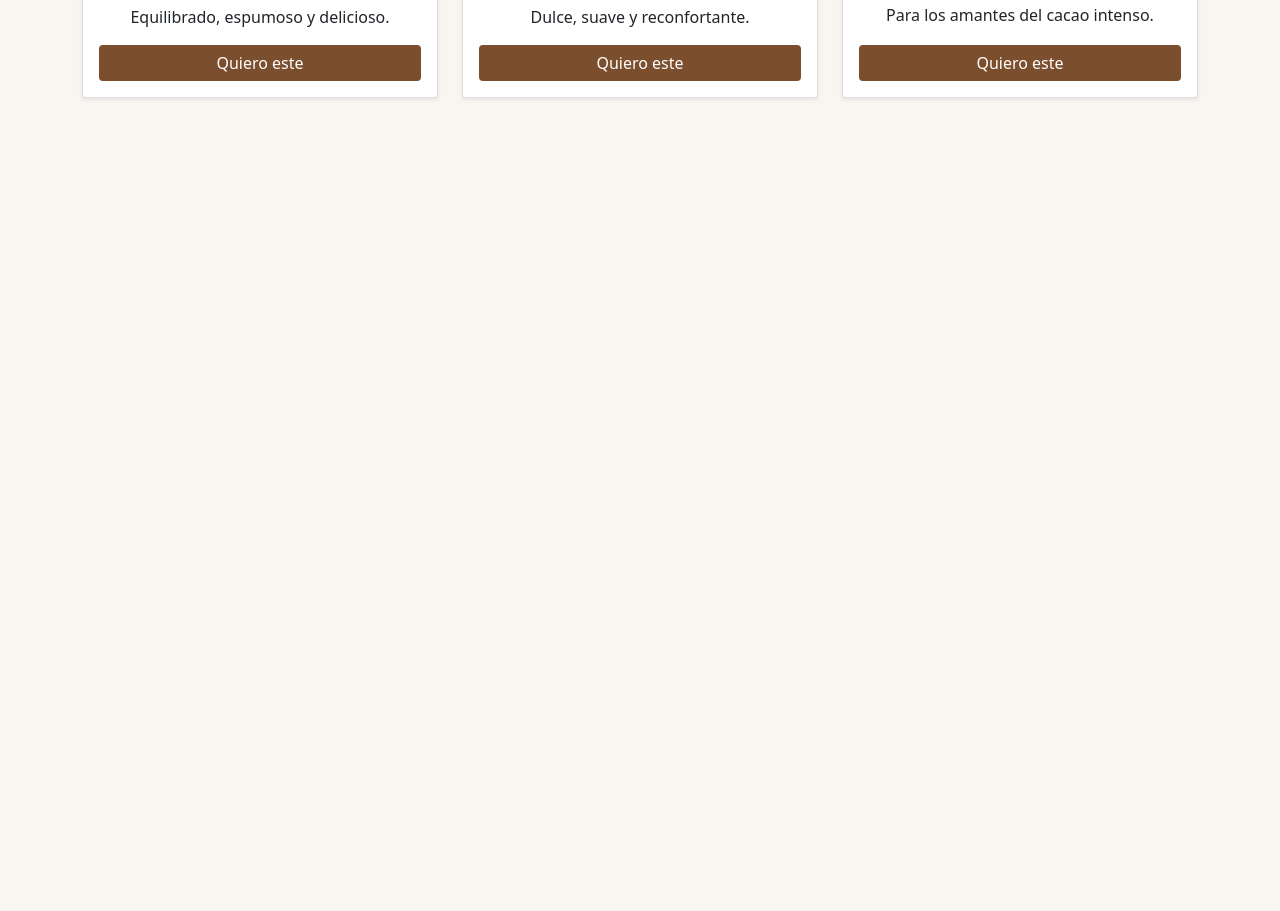
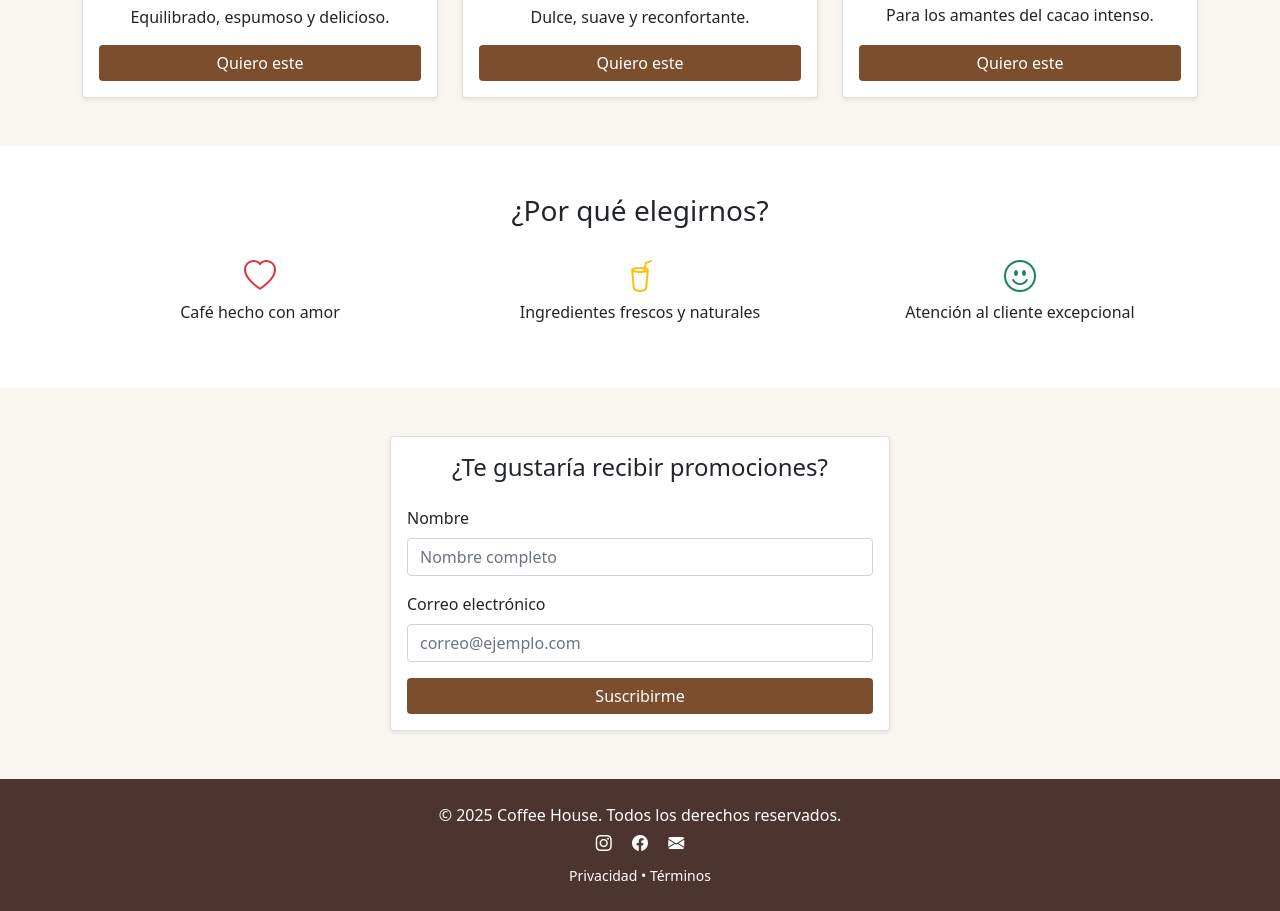
Before and after one commit to Erick-Puni/coffe, a plain HTML site: page index.html in a window 1280 px wide. Shown: the part 1053-1964 px from the top of the page. Before the commit the page ends 1199 px from the top, so only its background shows below. Drawn offline with nearby package versions, Linux system fonts and the light colour scheme.

Commit message:
Update index.html

```diff
--- a/index.html
+++ b/index.html
@@ -91,7 +91,7 @@
       .neon-webclass:hover,
       .neon-webclass:focus {
         background: #00e5ff;
-        color: #1a202c; /* texto más oscuro */
+        color: #1a202c;
         box-shadow:
           0 0 6px  #00e5ff,
           0 0 12px #00e5ff,
@@ -283,3 +283,85 @@
           </div>
         </div>
       </div>
+    </section>
+
+    <!-- SECCIÓN BENEFICIOS -->
+    <section class="bg-white py-5 text-center">
+      <div class="container">
+        <h3 class="mb-4">¿Por qué elegirnos?</h3>
+        <div class="row">
+          <div class="col-md-4">
+            <i class="bi bi-heart fs-2 text-danger"></i>
+            <p>Café hecho con amor</p>
+          </div>
+          <div class="col-md-4">
+            <i class="bi bi-cup-straw fs-2 text-warning"></i>
+            <p>Ingredientes frescos y naturales</p>
+          </div>
+          <div class="col-md-4">
+            <i class="bi bi-emoji-smile fs-2 text-success"></i>
+            <p>Atención al cliente excepcional</p>
+          </div>
+        </div>
+      </div>
+    </section>
+
+    <!-- FORMULARIO -->
+    <section class="py-5">
+      <div class="container">
+        <div class="card mx-auto shadow-sm" style="max-width: 500px;">
+          <div class="card-body">
+            <h4 class="card-title mb-4 text-center">
+              ¿Te gustaría recibir promociones?
+            </h4>
+            <form>
+              <div class="mb-3">
+                <label class="form-label">Nombre</label>
+                <input
+                  type="text"
+                  class="form-control"
+                  placeholder="Nombre completo"
+                  required
+                />
+              </div>
+              <div class="mb-3">
+                <label class="form-label">Correo electrónico</label>
+                <input
+                  type="email"
+                  class="form-control"
+                  placeholder="correo@ejemplo.com"
+                  required
+                />
+              </div>
+              <div class="d-grid">
+                <button class="btn btn-coffee" type="submit">
+                  Suscribirme
+                </button>
+              </div>
+            </form>
+          </div>
+        </div>
+      </div>
+    </section>
+
+    <!-- FOOTER -->
+    <footer class="py-4 text-center">
+      <div class="container">
+        <p class="mb-1">&copy; 2025 Coffee House. Todos los derechos reservados.</p>
+        <div class="mb-2">
+          <a href="#" class="text-white me-3"><i class="bi bi-instagram"></i></a>
+          <a href="#" class="text-white me-3"><i class="bi bi-facebook"></i></a>
+          <a href="#" class="text-white"><i class="bi bi-envelope-fill"></i></a>
+        </div>
+        <small>
+          <a href="#" class="text-white text-decoration-none">Privacidad</a>
+          &bull;
+          <a href="#" class="text-white text-decoration-none">Términos</a>
+        </small>
+      </div>
+    </footer>
+
+    <!-- Bootstrap JS -->
+    <script src="https://cdn.jsdelivr.net/npm/bootstrap@5.0.2/dist/js/bootstrap.bundle.min.js"></script>
+  </body>
+</html>
```
